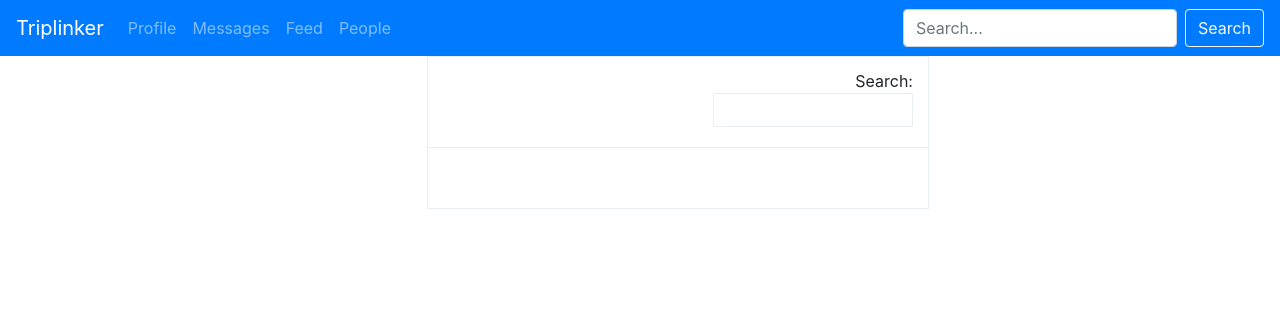
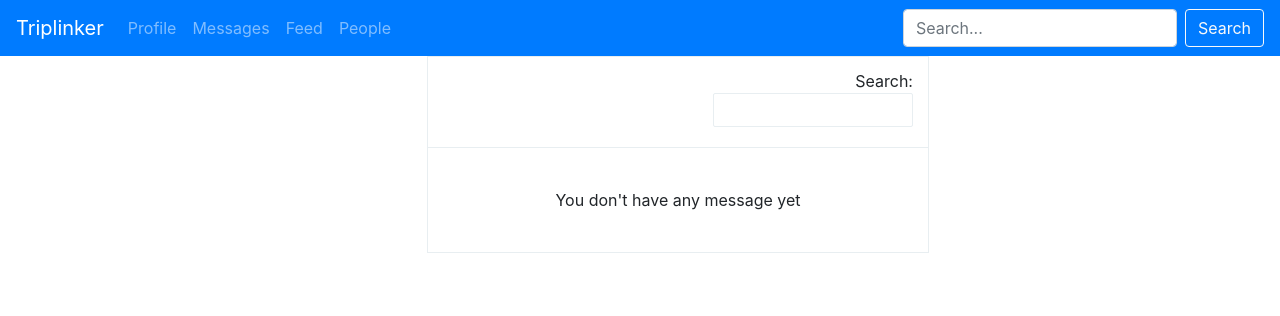
Before and after one commit to triplinker/triplinker, a Django app: page /messages/ in a window 1280 px wide. Shown: the top 316 px of the page. Run offline with Django 3.2, Linux system fonts and the light colour scheme; the visitor is signed in with stand-in values (Sample User, id 1); data comes from the database, SQL or seed files in the repository; some libraries are stand-ins or nearby versions.

Commit message:
Add initial message system

```diff
--- /dev/null
+++ b/triplinker/chat/static/chat/css/message_error.css
@@ -0,0 +1,3 @@
+.error-template {padding: 40px 15px;text-align: center;}
+.error-actions {margin-top:15px;margin-bottom:15px;}
+.error-actions .btn { margin-right:10px; }
--- a/triplinker/chat/templates/chat/messages_page.html
+++ b/triplinker/chat/templates/chat/messages_page.html
@@ -19,17 +19,17 @@
             </div>
             <div class="inbox-message">
                 <ul>
-                    {% if ordered_messages%}
+                    {% if ordered_messages %}
                     {% for message in ordered_messages%}
                     {% if message.from_user == request.user %}
                     <li>
                         <a href="{% url 'chat:messages-dialog' message.to_user.id%}">
                             <div class="message-avatar">
-                                <img src="https://bootdey.com/img/Content/avatar/avatar1.png" alt="">
+                                <img src="https://yt3.ggpht.com/a/AATXAJwAYA_QZ3ZXrSS3CDD87Z7wcbvBrLpRq7TRIt_B=s900-c-k-c0xffffffff-no-rj-mo" alt="">
                             </div>
                             <div class="message-body">
                                     <div class="message-body-heading">
-                                        <h5>{{ message.to_user.email }} <span class="unread">Unread</span></h5>
+                                        <h5>{{ message.to_user.email }}</h5>
                                         <span>{{ message.timestamp | timesince }} ago</span>
                                     </div>
                                 <p>{{ message.message }}</p>
@@ -44,7 +44,7 @@
                             </div>
                             <div class="message-body">
                                 <div class="message-body-heading">
-                                    <h5>{{ message.from_user.email }} <span class="unread">Unread</span></h5>
+                                    <h5>{{ message.from_user.email }}</h5>
                                         <span>7 hours ago</span>
                                 </div>
                                 <p>{{ message.message }}</p>
@@ -53,6 +53,8 @@
                     </li>
                     {% endif %}
                     {% endfor %}
+                    {% elif not ordered_messages %}
+                    <p align="center" style="margin-top: 8%; margin-bottom: 0%;">You don't have any message yet</p>
                     {% endif %}
                 </ul>
             </div>
--- a/triplinker/chat/views.py
+++ b/triplinker/chat/views.py
@@ -32,7 +32,13 @@ def messages_page(request):
 
 
 def messages_dialog_page(request, user_id):
+    current_user = get_object_or_404(TLAccount, id=request.user.id)
     message_to_user = get_object_or_404(TLAccount, id=user_id)
+
+    if (current_user not in message_to_user.friends.all() or
+        message_to_user not in current_user.friends.all()):
+        context ={'user_that_is_not_friend': message_to_user}
+        return render (request, 'chat/message_error.html', context)
 
     context = {
         'message_to_user': message_to_user,
--- a/triplinker/templates/base.html
+++ b/triplinker/templates/base.html
@@ -19,6 +19,9 @@
   <!--- chat app [START] --->
   <link rel="stylesheet" type="text/css" href="{% static 'chat/css/all_messages_page.css'%}">
   <link rel="stylesheet" type="text/css" href="{% static 'chat/css/messages_dialog.css'%}">
+
+  <link rel="stylesheet" type="text/css" href="{% static 'chat/css/message_error.css'%}">
+
   <!--- chat app [END] --->
 
   <script src="https://cdn.jsdelivr.net/npm/vue/dist/vue.js"></script>
```
Also changed, not shown: triplinker/chat/templates/chat/ajax.txt (deleted, +0 -11 lines), triplinker/chat/templates/chat/message_error.html (added, +24 -0 lines), triplinker/chat/templates/chat/messages_dialog.html (+5 -2 lines).
